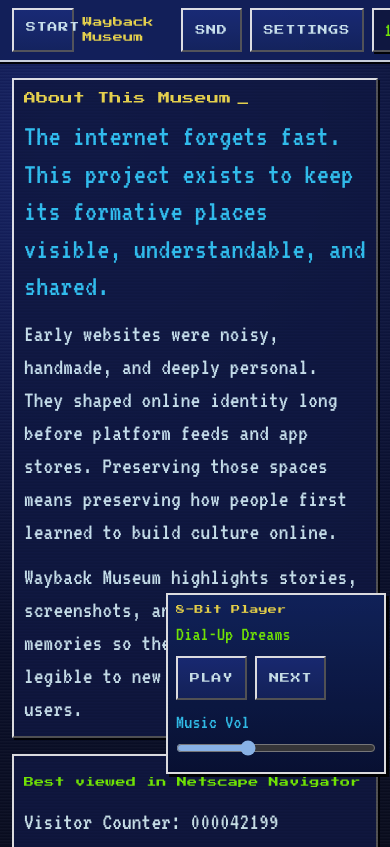
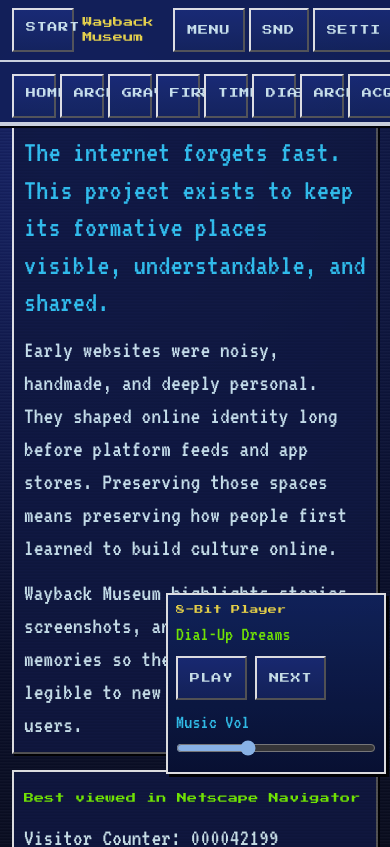
Before and after one commit to Ramyprojs/wayback-museum, a Next.js app: page /about in a window 390 px wide. Shown: the top 847 px of the page. Built offline with nearby package versions, Linux system fonts and the light colour scheme.

Commit message:
feat: update taskbar layout and add mobile navigation menu

```diff
--- a/app/globals.css
+++ b/app/globals.css
@@ -49,7 +49,7 @@
 }
 
 main {
-  padding-top: 62px;
+  padding-top: 78px;
 }
 
 .retro-panel {
@@ -147,3 +147,20 @@
     padding-top: 0;
   }
 }
+
+/* Taskbar responsive styles */
+header nav {
+  -webkit-overflow-scrolling: touch;
+}
+
+@media (max-width: 1024px) {
+  main {
+    padding-top: 88px;
+  }
+}
+
+@media (max-width: 680px) {
+  main {
+    padding-top: 78px;
+  }
+}
--- a/components/taskbar.jsx
+++ b/components/taskbar.jsx
@@ -20,6 +20,7 @@
 export function Taskbar() {
   const [clock, setClock] = useState("00:00:00");
   const [settingsOpen, setSettingsOpen] = useState(false);
+  const [navOpen, setNavOpen] = useState(false);
   const [soundState, setSoundState] = useState(SoundEngine.getState());
 
   useEffect(() => {
@@ -39,20 +40,19 @@
   useEffect(() => SoundEngine.subscribe(setSoundState), []);
 
   return (
-    <header className="fixed inset-x-0 top-0 z-50 border-b-2 border-slate-200 bg-[#13205a] px-3 py-2 shadow-[0_2px_0_#000]">
-      <div className="mx-auto flex w-full max-w-[1200px] items-center justify-between gap-2">
+    <header className="fixed inset-x-0 top-0 z-50 border-b-2 border-slate-200 bg-[#13205a] shadow-[0_2px_0_#000]">
+      <div className="mb-2 flex items-center justify-between border-b-2 border-slate-200 px-3 py-2">
         <div className="flex items-center gap-2">
           <div className="retro-button bg-[#234198] px-2 py-2 text-[9px]">Start</div>
           <span className="font-pixel text-[10px] text-retro-yellow">Wayback Museum</span>
         </div>
-        <nav className="hidden items-center gap-2 sm:flex">
-          {links.map((link) => (
-            <Link key={link.href} className="retro-button text-[9px]" href={link.href}>
-              {link.label}
-            </Link>
-          ))}
-        </nav>
-        <div className="flex items-center gap-2">
+        <div className="flex items-center gap-1">
+          <button
+            className="retro-button px-2 py-1 text-[9px] lg:hidden"
+            onClick={() => setNavOpen((v) => !v)}
+          >
+            Menu
+          </button>
           <button
             className="retro-button px-2 py-1 text-[9px]"
             aria-label="Toggle sound mute"
@@ -61,8 +61,8 @@
             {soundState.muted ? "MUTE" : "SND"}
           </button>
           <div className="relative">
-            <button className="retro-button px-2 py-1 text-[9px]" onClick={() => setSettingsOpen((v) => !v)}>
-              Settings
+            <button className="retro-button px-2 py-1 text-[9px] whitespace-nowrap" onClick={() => setSettingsOpen((v) => !v)}>
+              SETTI
             </button>
             {settingsOpen ? (
               <div className="taskbar-settings retro-panel absolute left-1/2 top-9 z-[70] w-[260px] -translate-x-1/2 space-y-2 p-2 text-[#dff9ff]">
@@ -91,9 +91,33 @@
               </div>
             ) : null}
           </div>
-          <div className="retro-panel px-3 py-1 text-xl leading-none text-retro-lime">{clock}</div>
+          <div className="retro-panel px-2 py-1 text-[9px] leading-none text-retro-lime">{clock}</div>
         </div>
       </div>
+
+      {/* Navigation bar */}
+      <nav className="overflow-x-auto border-b-2 border-slate-200 px-3 py-1">
+        <div className="flex items-center gap-1">
+          {links.map((link) => (
+            <Link key={link.href} className="retro-button whitespace-nowrap px-2 py-1 text-[8px]" href={link.href}>
+              {link.label}
+            </Link>
+          ))}
+        </div>
+      </nav>
+
+      {/* Mobile dropdown menu */}
+      {navOpen ? (
+        <div className="border-b-2 border-slate-200 bg-[#0f1633] px-3 py-2 lg:hidden">
+          <div className="grid grid-cols-2 gap-1">
+            {links.map((link) => (
+              <Link key={link.href} className="retro-button px-2 py-1 text-[8px]" href={link.href} onClick={() => setNavOpen(false)}>
+                {link.label}
+              </Link>
+            ))}
+          </div>
+        </div>
+      ) : null}
     </header>
   );
 }
```
